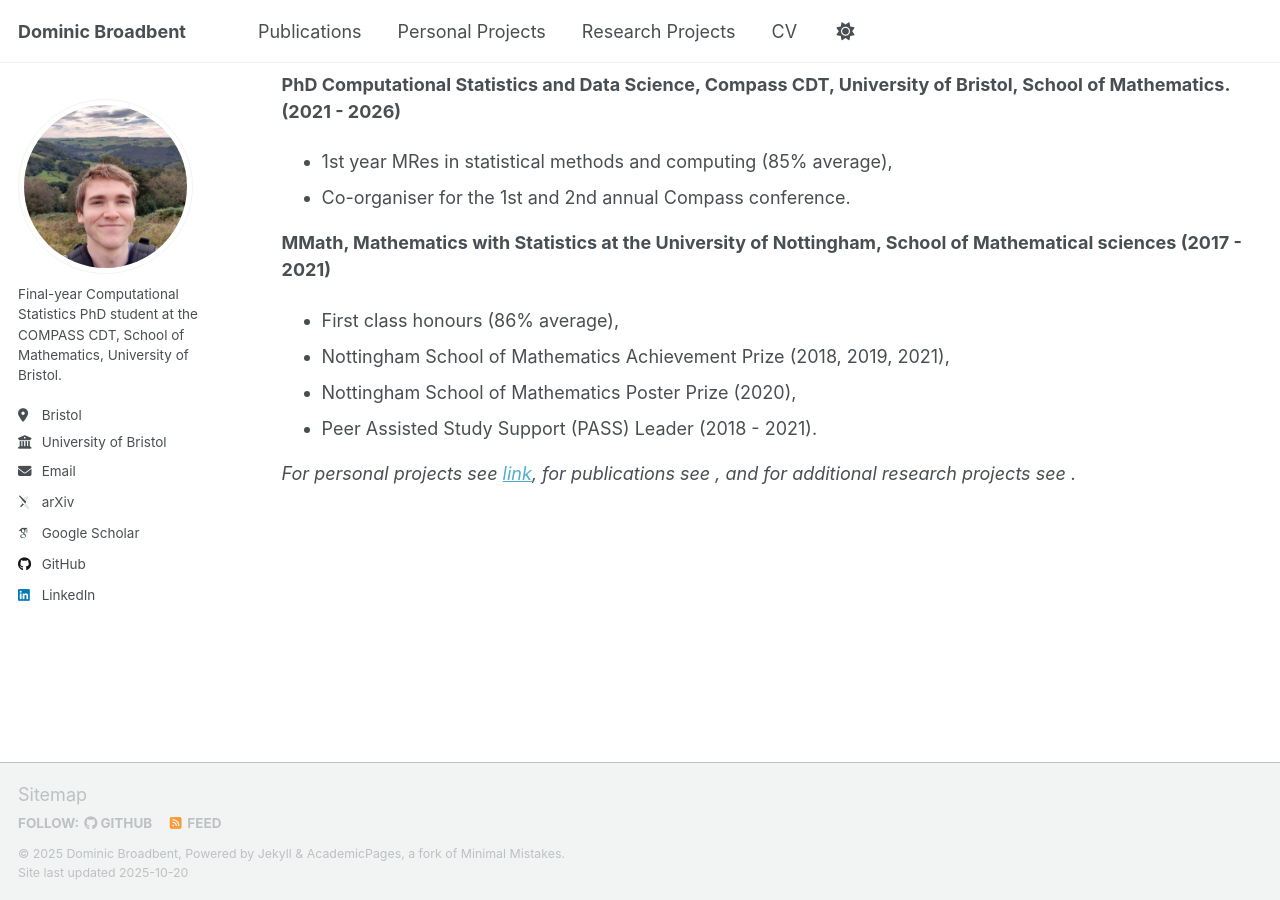
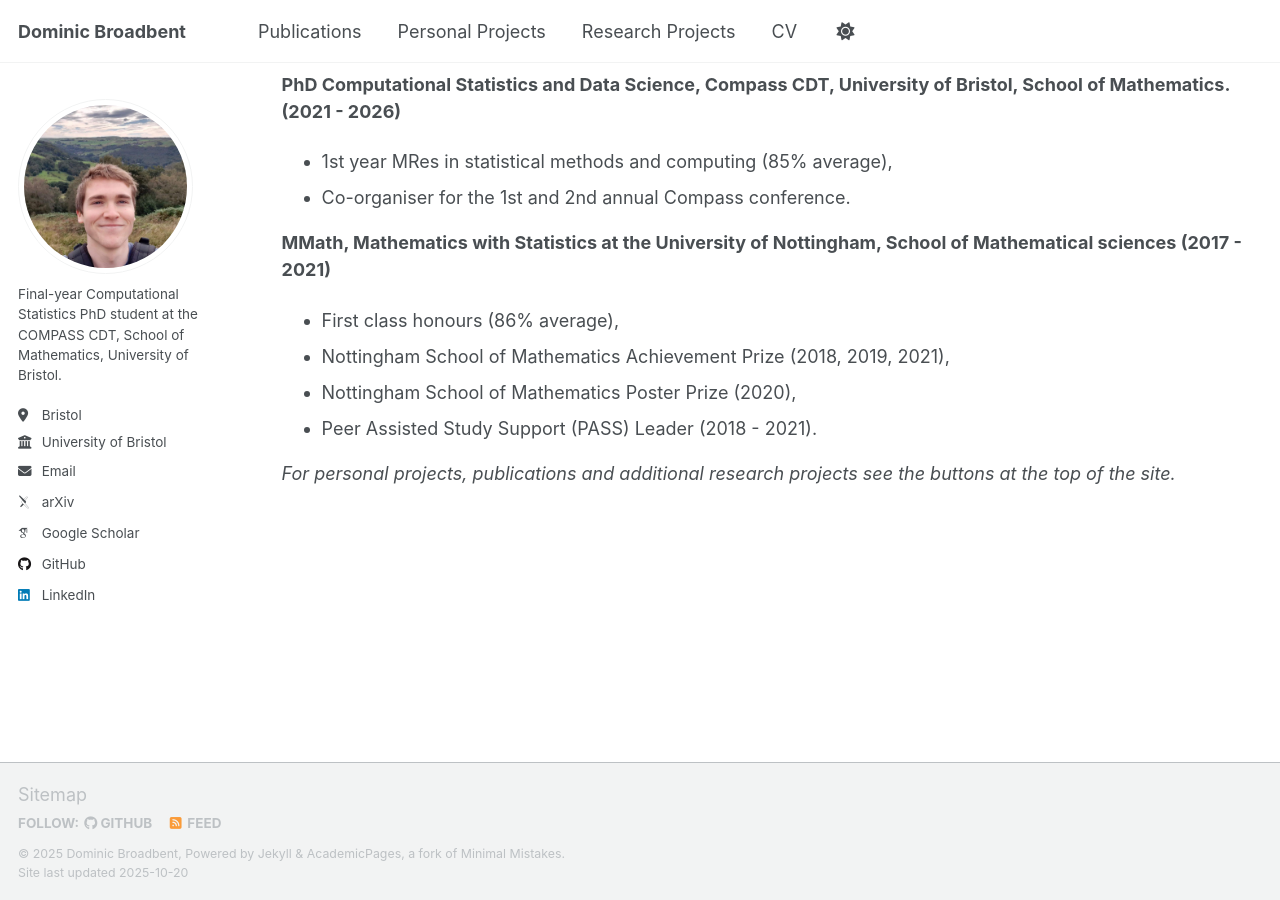
Before and after one commit to dominicjbroadbent/dominicjbroadbent.github.io, a Jekyll site: the page built from _pages/cv.md, in a window 1280 px wide and 900 px high, scrolled down 724 px. Built offline with Jekyll 4.4.1, drawn with Linux system fonts in a browser that asks for light colours; some web fonts are replaced; a script that is not in the unit is left out.

Commit message:
Update cv.md

```diff
--- a/_pages/cv.md
+++ b/_pages/cv.md
@@ -36,4 +36,4 @@ redirect_from:
 - Nottingham School of Mathematics Poster Prize (2020),
 - Peer Assisted Study Support (PASS) Leader (2018 - 2021).
 
-*For personal projects see [link](/publications/), for publications see , and for additional research projects see .*
+*For personal projects, publications and additional research projects see the buttons at the top of the site.*
```
